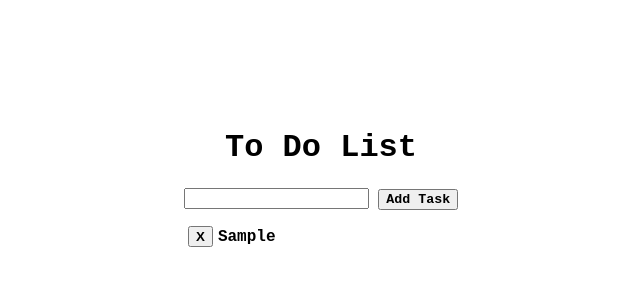
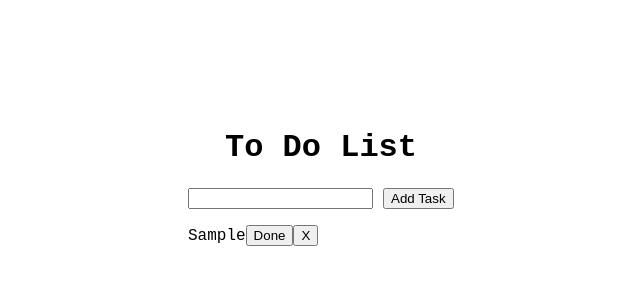
Before and after one commit to bcus789/To-Do-Refresh, a plain HTML site: page index.html in a window 1280 px wide. Both pictures are taken after typing "Sample" into the empty fields and a click on the button "Add Task". Shown: the whole page, without its empty margins (319-959 px from the left). Drawn offline with Linux system fonts and the light colour scheme.

Commit message:
new vision to add strike throughs to list

```diff
--- a/script.js
+++ b/script.js
@@ -2,56 +2,62 @@ const inputEl = document.getElementById("input-el")
 const listEl = document.getElementById("list")
 const submitBtn = document.getElementById("submit-btn")
 const removeBtn = document.getElementById("removeBtn")
+
 let localListItems = JSON.parse(localStorage.getItem("list"))
 let myList = []
 
-if (localListItems){
-    myList = localListItems
-    render(myList)
+
+checkStorage()
+
+function checkStorage(){
+    if (localStorage){
+        listEl.innerHTML = localListItems
+        let deleteButton = document.querySelectorAll(".delete-button")
+        deleteButton.forEach((button) => button.addEventListener('click', deleteItem))
+        let completeButton = document.querySelectorAll(".complete-button")
+        completeButton.forEach((button) => button.addEventListener('click', completeItem))
+        localStorage.setItem("list", JSON.stringify(listEl.innerHTML))
+    }
 }
 
-inputEl.addEventListener("click", function () {
-    if (inputEl.value === "Please Enter a Task") {
-        inputEl.value = ""
+submitBtn.addEventListener("click", checkEmpty)
+
+function checkEmpty() {
+    if (inputEl.value === "") {
+        alert("Please enter a task")
+    } else {
+        addToList()
     }
-})
-
-submitBtn.addEventListener("click", function () {
-    if (inputEl.value === "") {
-        inputEl.value = "Please Enter a Task"
-    } else if (inputEl.value === "Please Enter a Task") {
-    } else {
-        myList.push(inputEl.value)
-        inputEl.value = ""
-        localStorage.setItem("list", JSON.stringify(myList))
-        render(myList)
-    }
-})
-
-inputEl.addEventListener("keypress", function(e){
-    if (e.key === "Enter") {
-        e.preventDefault();
-        submitBtn.click();
-    }
-})
-
-function render(list) {
-    let listItems = ""
-    for (let i = 0; i < list.length; i++) {
-        listItems += `<p class="listitems" id="${[i]}"><button id="removeBtn" onclick="remove(${[i]})">X</button>${list[i]}</p>`
-    }
-    listEl.innerHTML = listItems
 }
 
-function remove(item) {
-    myList.splice(item, 1)
-    localStorage.setItem("list", JSON.stringify(myList))
-    render(myList)
+function addToList() {
+    let newItem = document.createElement("p")
+    let deleteBtn = document.createElement("button")
+    let completeBtn = document.createElement("button")
+    deleteBtn.setAttribute("class", "delete-button")
+    deleteBtn.textContent = "X"
+    completeBtn.setAttribute("class", "complete-button")
+    completeBtn.textContent = "Done"
+    newItem.textContent = inputEl.value
+    newItem.append(completeBtn)
+    newItem.append(deleteBtn)
+    listEl.appendChild(newItem)
+    let deleteButton = document.querySelectorAll(".delete-button")
+    deleteButton.forEach((button) => button.addEventListener('click', deleteItem))
+    let completeButton = document.querySelectorAll(".complete-button")
+    completeButton.forEach((button) => button.addEventListener('click', completeItem))
+    localStorage.setItem("list", JSON.stringify(listEl.innerHTML))
+    inputEl.value = ""
 }
 
 
-// function complete(item) {
-//     let striked = item.toString()
-//     let strikedItem = document.getElementById(striked)
-//     strikedItem.style.textDecoration = "line-through"
-// }
+
+function deleteItem(e) {
+    e.currentTarget.parentElement.remove()
+    localStorage.setItem("list", JSON.stringify(listEl.innerHTML))
+}
+
+function completeItem(e) {
+    e.currentTarget.parentElement.style.textDecoration = "line-through"
+    localStorage.setItem("list", JSON.stringify(listEl.innerHTML))
+}
--- a/style.css
+++ b/style.css
@@ -1,6 +1,3 @@
-#removeBtn{
-    margin-right: 5px;
-}
 body{
     font-family: 'Courier New', Courier, monospace;
     padding-top: 100px;
@@ -8,9 +5,7 @@ body{
 #list-el{
 margin-left: -23px;
 }
-#removeBtn{
-    font-weight: 900;
-}
+
 #maindiv{
     width: 300px;
     margin-left: auto;
@@ -23,16 +18,3 @@ margin-left: -23px;
 h1{
     font-weight: 900;
 }
-#submit-btn{
-    font-family: 'Courier New', Courier, monospace;
-    font-weight: 900;
-}
-
-#completeBtn{
-    font-weight: 900;
-    margin-right: 10px;
-}
-
-.listitems{
-    font-weight: 900;
-}
```
